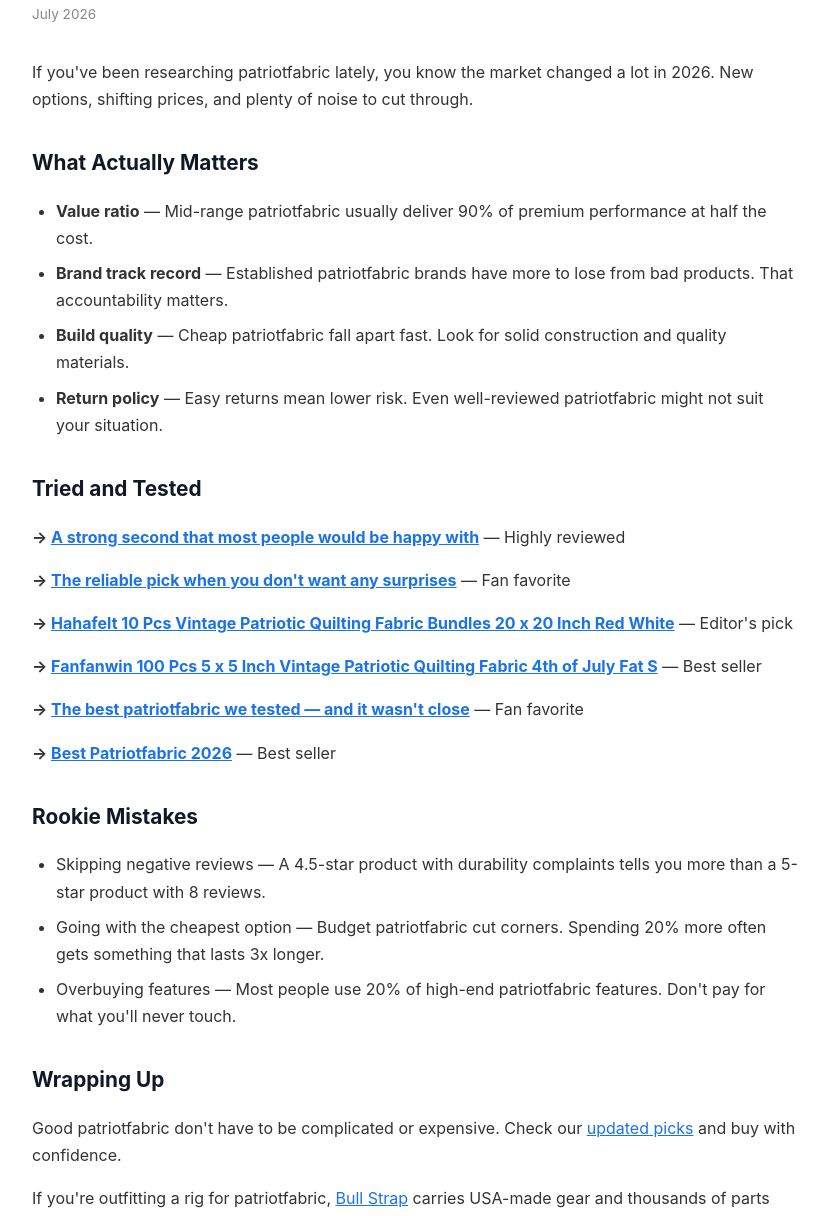
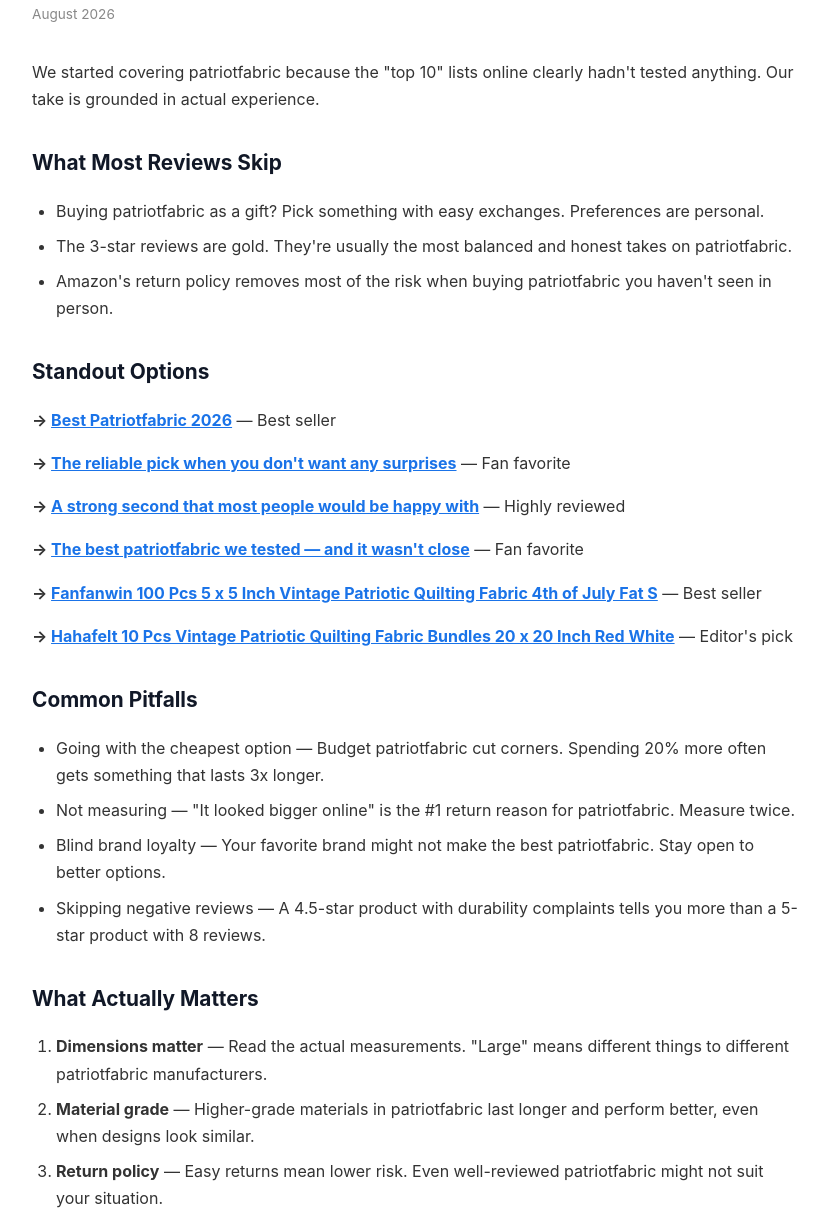
Before and after one commit to Brazenproducts/patriotfabric.com, a plain HTML site: page patriotfabric-what-buyers-need-2026.html in a window 1280 px wide. Shown: the part 148-1364 px from the top of the page, without its empty margins (225-1053 px from the left). Drawn offline with Linux system fonts and the light colour scheme.

Commit message:
Add: Patriotfabric: What 2026 Buyers Need to Know

```diff
--- a/patriotfabric-what-buyers-need-2026.html
+++ b/patriotfabric-what-buyers-need-2026.html
@@ -5,39 +5,43 @@
 <title>Patriotfabric: What 2026 Buyers Need to Know | patriotfabric.com</title>
 <meta name="description" content="Practical patriotfabric advice for 2026. Skip the marketing, get the facts.">
 <link rel="canonical" href="https://patriotfabric.com/patriotfabric-what-buyers-need-2026.html">
-<script type="application/ld+json">{"@context":"https://schema.org","@type":"Article","headline":"Patriotfabric: What 2026 Buyers Need to Know","datePublished":"2026-07-10","dateModified":"2026-07-10","publisher":{"@type":"Organization","name":"patriotfabric.com"}}</script>
+<script type="application/ld+json">{"@context":"https://schema.org","@type":"Article","headline":"Patriotfabric: What 2026 Buyers Need to Know","datePublished":"2026-08-10","dateModified":"2026-08-10","publisher":{"@type":"Organization","name":"patriotfabric.com"}}</script>
 <style>body{max-width:766px;margin:0 auto;padding:24px;font-family:-apple-system,BlinkMacSystemFont,'Segoe UI',system-ui,sans-serif;line-height:1.7;color:#333}h1{font-size:1.8rem;color:#1a1a1a;margin-bottom:.5rem}h2{font-size:1.3rem;color:#111827;margin-top:2rem}a{color:#1a73e8}.date{color:#888;font-size:.85rem;margin-bottom:2rem}.back{margin-top:2rem;padding-top:1rem;border-top:1px solid #eee}p{margin:1rem 0}ul,ol{margin:1rem 0;padding-left:1.5rem}li{margin:.5rem 0}.disc{background:#f8f8f8;padding:12px;border-radius:6px;font-size:.8rem;color:#666;margin-top:2rem}</style>
 </head>
 <body>
 <p><a href="/">← patriotfabric.com</a></p>
 <h1>Patriotfabric: What 2026 Buyers Need to Know</h1>
-<p class="date">July 2026</p>
-<p>If you've been researching patriotfabric lately, you know the market changed a lot in 2026. New options, shifting prices, and plenty of noise to cut through.</p>
+<p class="date">August 2026</p>
+<p>We started covering patriotfabric because the "top 10" lists online clearly hadn't tested anything. Our take is grounded in actual experience.</p>
+<h2>What Most Reviews Skip</h2>
+<ul>
+  <li>Buying patriotfabric as a gift? Pick something with easy exchanges. Preferences are personal.</li>
+  <li>The 3-star reviews are gold. They're usually the most balanced and honest takes on patriotfabric.</li>
+  <li>Amazon's return policy removes most of the risk when buying patriotfabric you haven't seen in person.</li>
+</ul>
+<h2>Standout Options</h2>
+<p><strong>→ <a href="https://www.amazon.com/dp/B0GFF4V39S?tag=brazenprodu01-20&utm_source=patriotfabric.com&utm_medium=affiliate&utm_campaign=homepage">Best Patriotfabric 2026</a></strong> — Best seller</p>
+<p><strong>→ <a href="https://www.amazon.com/dp/B0GFN9XX2X?tag=brazenprodu01-20&utm_source=patriotfabric.com&utm_medium=affiliate&utm_campaign=homepage">The reliable pick when you don't want any surprises</a></strong> — Fan favorite</p>
+<p><strong>→ <a href="https://www.amazon.com/dp/B0H1LR18NR?tag=brazenprodu01-20&utm_source=patriotfabric.com&utm_medium=affiliate&utm_campaign=homepage">A strong second that most people would be happy with</a></strong> — Highly reviewed</p>
+<p><strong>→ <a href="https://www.amazon.com/dp/B0GFF4V39S?tag=brazenprodu01-20&utm_source=patriotfabric.com&utm_medium=affiliate&utm_campaign=homepage">The best patriotfabric we tested — and it wasn't close</a></strong> — Fan favorite</p>
+<p><strong>→ <a href="https://www.amazon.com/dp/B0H1LR18NR?tag=brazenprodu01-20&utm_source=patriotfabric.com&utm_medium=affiliate&utm_campaign=homepage">Fanfanwin 100 Pcs 5 x 5 Inch Vintage Patriotic Quilting Fabric 4th of July Fat S</a></strong> — Best seller</p>
+<p><strong>→ <a href="https://www.amazon.com/dp/B0GFN9XX2X?tag=brazenprodu01-20&utm_source=patriotfabric.com&utm_medium=affiliate&utm_campaign=homepage">Hahafelt 10 Pcs Vintage Patriotic Quilting Fabric Bundles 20 x 20 Inch Red White</a></strong> — Editor's pick</p>
+<h2>Common Pitfalls</h2>
+<ul>
+  <li>Going with the cheapest option — Budget patriotfabric cut corners. Spending 20% more often gets something that lasts 3x longer.</li>
+  <li>Not measuring — "It looked bigger online" is the #1 return reason for patriotfabric. Measure twice.</li>
+  <li>Blind brand loyalty — Your favorite brand might not make the best patriotfabric. Stay open to better options.</li>
+  <li>Skipping negative reviews — A 4.5-star product with durability complaints tells you more than a 5-star product with 8 reviews.</li>
+</ul>
 <h2>What Actually Matters</h2>
-<ul>
-  <li><strong>Value ratio</strong> — Mid-range patriotfabric usually deliver 90% of premium performance at half the cost.</li>
-  <li><strong>Brand track record</strong> — Established patriotfabric brands have more to lose from bad products. That accountability matters.</li>
-  <li><strong>Build quality</strong> — Cheap patriotfabric fall apart fast. Look for solid construction and quality materials.</li>
+<ol>
+  <li><strong>Dimensions matter</strong> — Read the actual measurements. "Large" means different things to different patriotfabric manufacturers.</li>
+  <li><strong>Material grade</strong> — Higher-grade materials in patriotfabric last longer and perform better, even when designs look similar.</li>
   <li><strong>Return policy</strong> — Easy returns mean lower risk. Even well-reviewed patriotfabric might not suit your situation.</li>
-</ul>
-<h2>Tried and Tested</h2>
-<p><strong>→ <a href="https://www.amazon.com/dp/B0H1LR18NR?tag=brazenprodu01-20&utm_source=patriotfabric.com&utm_medium=affiliate&utm_campaign=general">A strong second that most people would be happy with</a></strong> — Highly reviewed</p>
-<p><strong>→ <a href="https://www.amazon.com/dp/B0GFN9XX2X?tag=brazenprodu01-20&utm_source=patriotfabric.com&utm_medium=affiliate&utm_campaign=general">The reliable pick when you don't want any surprises</a></strong> — Fan favorite</p>
-<p><strong>→ <a href="https://www.amazon.com/dp/B0GFN9XX2X?tag=brazenprodu01-20&utm_source=patriotfabric.com&utm_medium=affiliate&utm_campaign=general">Hahafelt 10 Pcs Vintage Patriotic Quilting Fabric Bundles 20 x 20 Inch Red White</a></strong> — Editor's pick</p>
-<p><strong>→ <a href="https://www.amazon.com/dp/B0H1LR18NR?tag=brazenprodu01-20&utm_source=patriotfabric.com&utm_medium=affiliate&utm_campaign=general">Fanfanwin 100 Pcs 5 x 5 Inch Vintage Patriotic Quilting Fabric 4th of July Fat S</a></strong> — Best seller</p>
-<p><strong>→ <a href="https://www.amazon.com/dp/B0GFF4V39S?tag=brazenprodu01-20&utm_source=patriotfabric.com&utm_medium=affiliate&utm_campaign=general">The best patriotfabric we tested — and it wasn't close</a></strong> — Fan favorite</p>
-<p><strong>→ <a href="https://www.amazon.com/dp/B0GFF4V39S?tag=brazenprodu01-20&utm_source=patriotfabric.com&utm_medium=affiliate&utm_campaign=general">Best Patriotfabric 2026</a></strong> — Best seller</p>
-<h2>Rookie Mistakes</h2>
-<ul>
-  <li>Skipping negative reviews — A 4.5-star product with durability complaints tells you more than a 5-star product with 8 reviews.</li>
-  <li>Going with the cheapest option — Budget patriotfabric cut corners. Spending 20% more often gets something that lasts 3x longer.</li>
-  <li>Overbuying features — Most people use 20% of high-end patriotfabric features. Don't pay for what you'll never touch.</li>
-</ul>
-<h2>Wrapping Up</h2>
-<p>Good patriotfabric don't have to be complicated or expensive. Check our <a href="/">updated picks</a> and buy with confidence.</p>
-<p>If you're outfitting a rig for patriotfabric, <a href="https://bullstrap.com/collections/all" target="_blank" rel="noopener">Bull Strap</a> carries USA-made gear and thousands of parts across the same category — worth a look before you buy.</p>
+</ol>
+<h2>The Short Version</h2>
+<p>The patriotfabric space keeps improving, and 2026 is a solid time to buy. See our <a href="/">full rankings at patriotfabric.com</a> for side-by-side comparisons.</p>
 
 <div class="disc"><strong>Affiliate Disclosure:</strong> As an Amazon Associate, we earn from qualifying purchases. This doesn't affect our recommendations.</div>
-<p style="margin-top:1rem;font-size:.85rem;color:#888;">Also see: <a href="https://bullstrap.com/collections/all" target="_blank" rel="noopener">Bull Strap</a> for USA-made off-road parts and accessories.</p>
 <div class="back"><a href="/">← Back to all reviews</a></div>
 </body></html>
```
Also changed, not shown: best-patriotfabric-2026.html (+1 -0 lines), best-patriotfabric-without-overpaying.html (+1 -0 lines), index.html (+1 -0 lines), no-bs-patriotfabric-guide-2026.html (+1 -0 lines), patriotfabric-buyers-handbook-2026.html (+1 -0 lines), patriotfabric-compared-2026.html (+1 -0 lines), patriotfabric-explained-2026.html (+1 -0 lines), patriotfabric-practical-guide-2026.html (+1 -0 lines), patriotfabric-what-wed-buy-2026.html (+1 -0 lines), smart-patriotfabric-shopping-2026.html (+1 -0 lines), what-we-look-for-patriotfabric-2026.html (+1 -0 lines), b4f7e2a1c3d5e6f7a8b9c0d1e2f3a4b5.txt (added).
